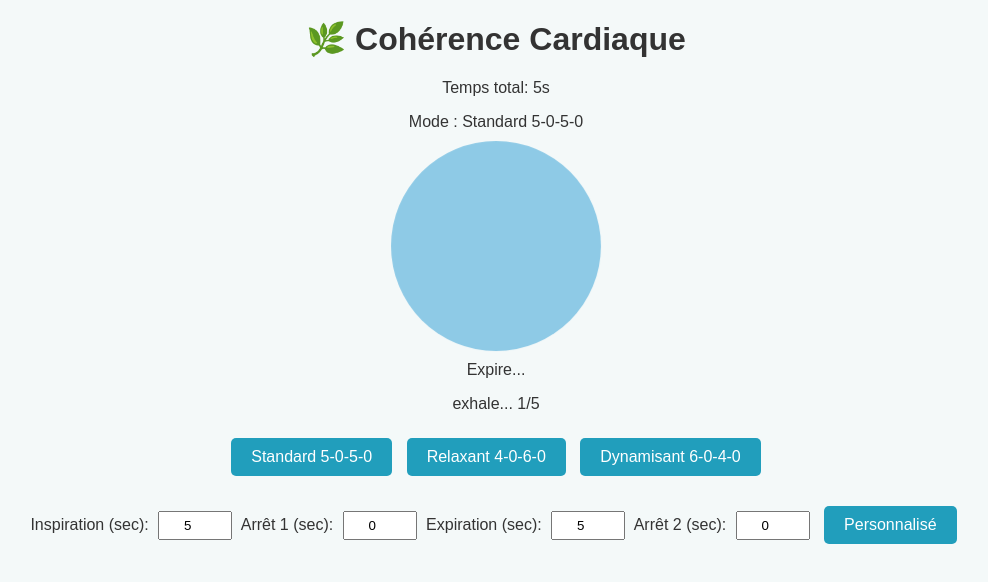
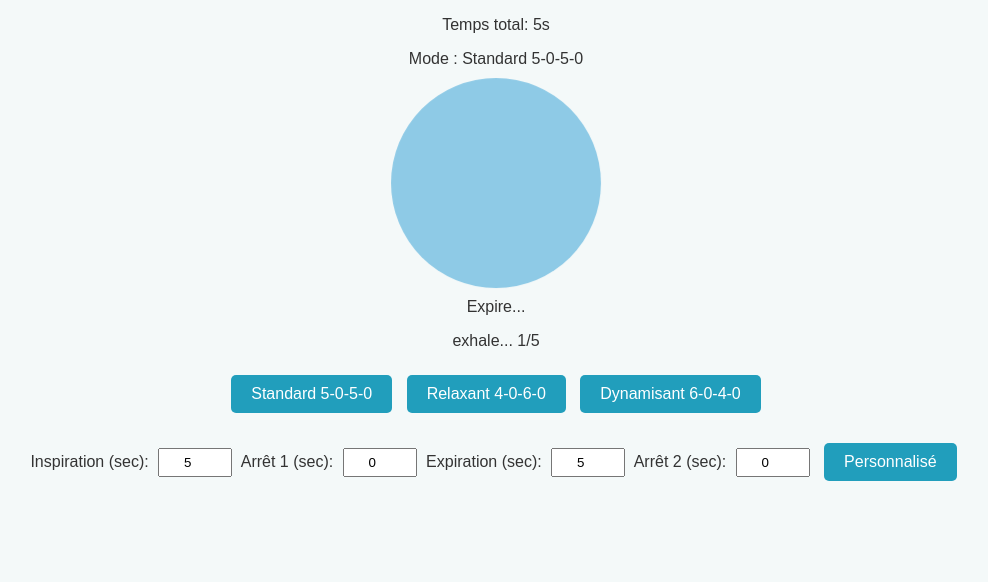
Before and after one commit to arthurgauguet/coherence_quardique, a plain HTML site: page index.html in a window 1280 px wide. Shown: the whole page, without its empty margins (144-1132 px from the left). Drawn offline with Linux system fonts and the light colour scheme.

Commit message:
Add files via upload

```diff
--- a/index.html
+++ b/index.html
@@ -54,7 +54,6 @@
 </style>
 </head>
 <body>
-  <h1>🌿 Cohérence Cardiaque</h1>
   <p id="global-timer">Temps total: 0s</p>
   <p id="mode-label">Mode : Standard 5-0-5-0</p>
   <div id="circle"></div>
```
